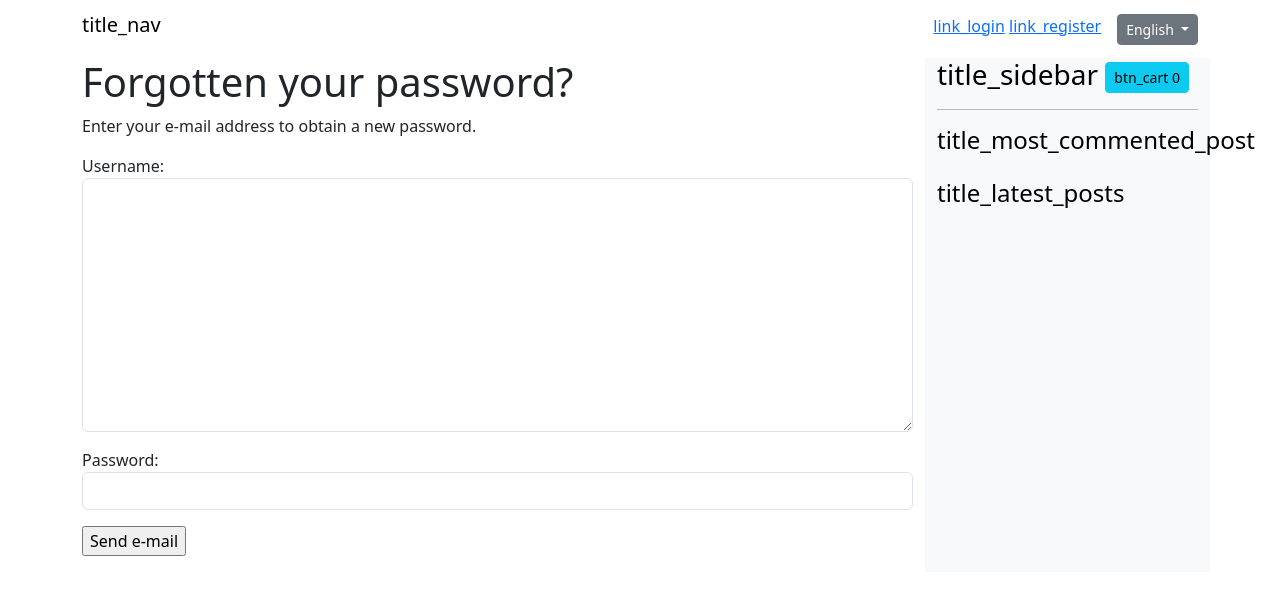
After one commit to 98Taek/catalogProject, a Django app: template account/templates/registration/password_reset_form.html in a window 1280 px wide. The commit adds this page. Shown: the top 595 px of the page. Run offline with Django 4.2, Linux system fonts and the light colour scheme; the template is opened without the code that fills it: values that come from a table or form of the project are taken from there, others are empty; parts of the project's set-up code (start-up, migrations or seed data) failed here and were passed over.

Commit message:
password_reset_form.html 추가

```diff
--- a/account/templates/registration/logged_out.html
+++ b/account/templates/registration/logged_out.html
@@ -6,5 +6,5 @@
 
 {% block content %}
     <h1>{% trans "Logout" %}</h1>
-    <a href="{% url 'blog:post_list' %}"><input type="submit" value="{% trans "logout" %}"></a>
+    <a href="{% url 'login' %}">Login again?</a>
 {% endblock content %}
--- /dev/null
+++ b/account/templates/registration/password_reset_form.html
@@ -0,0 +1,16 @@
+{% extends "base.html" %}
+{% load i18n %}
+
+{% block title %}
+    {% trans "title_password_reset" %}
+{% endblock title %}
+
+{% block content %}
+    <h1>{% trans "Forgotten your password?" %}</h1>
+    <p>{% trans "Enter your e-mail address to obtain a new password." %}</p>
+    <form method="post">
+        {{ form.as_p }}
+        <p><input type="submit" value="{% trans "Send e-mail" %}"></p>
+        {% csrf_token %}
+    </form>
+{% endblock content %}
--- a/templates/base.html
+++ b/templates/base.html
@@ -66,7 +66,7 @@
             </h3>
             <hr>
             <h4>{% trans "title_most_commented_post" %}</h4>
-            {% get_most_commented_posts as most_commented_posts %}
+            {% get_most_commented_post as most_commented_posts %}
             <ul class="list-group">
                 {% for post in most_commented_posts %}
                     <li class="list-group-item">
```
